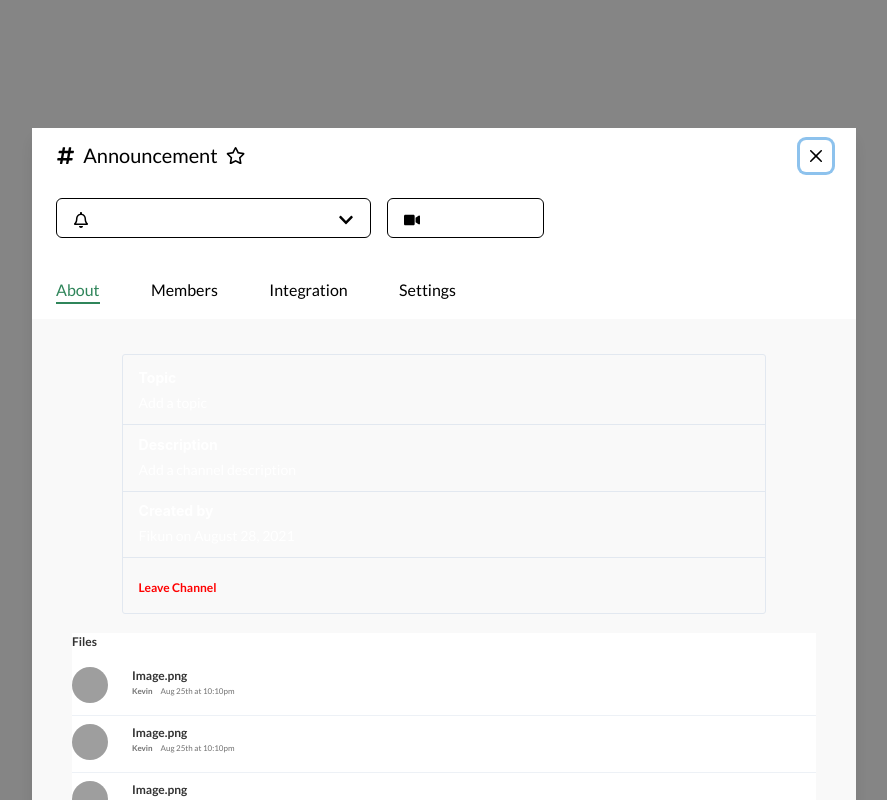
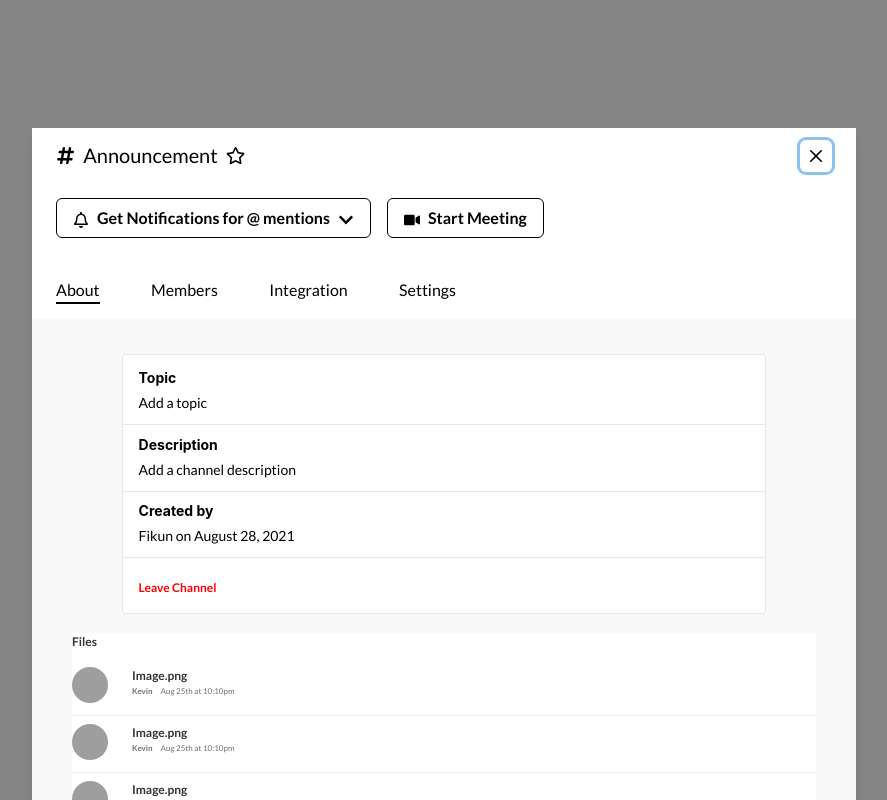
Before and after one commit to zurichat/zc_plugin_channels, a React (Create React App) app in the folder frontend/: page /channel-detail in a window 1280 px wide. Shown: the whole page, without its empty margins (196-1083 px from the left). Built offline with nearby package versions, Linux system fonts and the light colour scheme; grey boxes are pictures that could not be loaded.

Commit message:
minor changes
minor changes

```diff
--- a/frontend/src/components/channelDetailsAndSetting/about.jsx
+++ b/frontend/src/components/channelDetailsAndSetting/about.jsx
@@ -47,7 +47,7 @@ const About = () => {
         direction='column'
         m="1.2rem 3.1rem"
         py={3}
-        bg="white.700"
+        bg="#fff"
         border="1px"
         borderColor="gray.200"
         borderRadius="3px"
@@ -61,7 +61,7 @@ const About = () => {
                 <Box
                   px='1rem'
                   py='0.2rem'
-                  color="black.800"
+                  color="#000"
                 >
                   <Heading
                     mb=".32rem"
--- a/frontend/src/components/channelDetailsAndSetting/channelDetailsAndSettings.jsx
+++ b/frontend/src/components/channelDetailsAndSetting/channelDetailsAndSettings.jsx
@@ -48,7 +48,7 @@ const ChannelDetails = () => {
       >
         <ModalOverlay />
         <ModalContent p={0} mt="8rem" maxW="824px" height="834px">
-          <Tabs colorScheme="green" color="#fff">
+          <Tabs colorScheme="" borderBottomColor="green" color="#fff">
             <ModalHeader
               pt={3}
               pb={2}
@@ -98,7 +98,7 @@ const ChannelDetails = () => {
                       <Box mr={2} mt={1}>
                         <FaRegBell color="#000" mr={6} />
                       </Box>
-                      <Text color='#ffffff'>Get Notifications for @ mentions</Text>
+                      <Text color='#000'>Get Notifications for @ mentions</Text>
                       <Box ml={2} mt={1}>
                         <FaChevronDown color="#000" mt={4} ml={5} />
                       </Box>
@@ -112,7 +112,7 @@ const ChannelDetails = () => {
                       <Box mr={2} mt={1}>
                         <FaVideo color="#000" w={2} />
                       </Box>
-                      <Text color='#ffffff'>Start Meeting</Text>
+                      <Text color='#000'>Start Meeting</Text>
                     </Button>
                   </Box>
                 </Stack>
```
